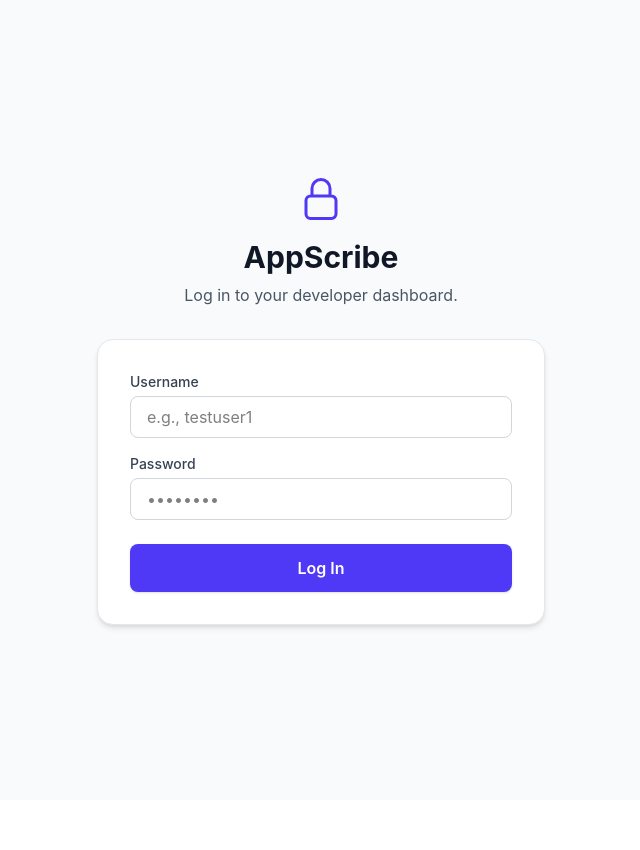
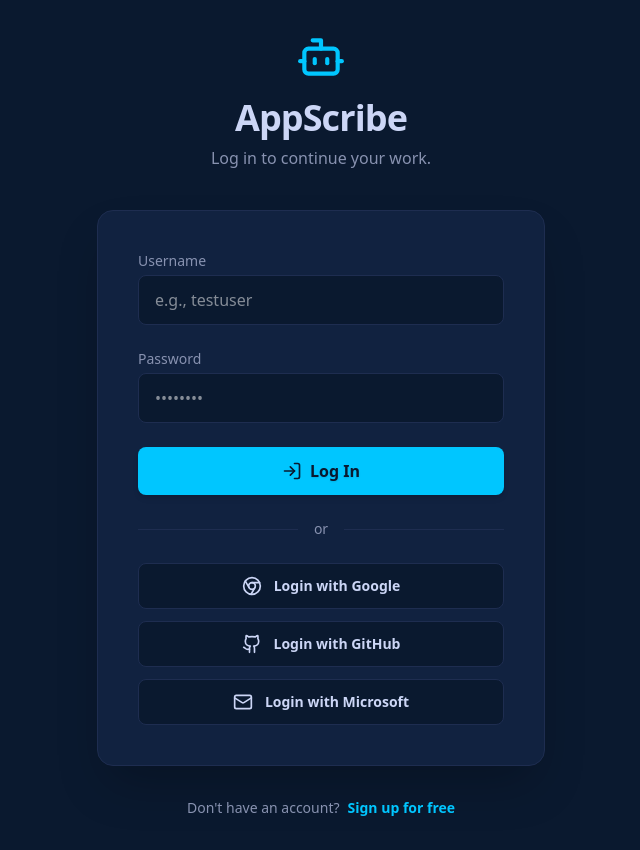
Before and after one commit to JeyachithraK/Appscribe, a React (Create React App) app: page /login in a window 1280 px wide. Shown: the whole page, without its empty margins (319-959 px from the left). Before the commit the page ends 800 px from the top, so only its background shows below. Built offline with nearby package versions, Linux system fonts and the light colour scheme.

Commit message:
Landing page styling done

```diff
--- a/src/pages/LandingPage.jsx
+++ b/src/pages/LandingPage.jsx
@@ -1,21 +1,52 @@
 import React, { useState, useEffect } from 'react';
-import { useNavigate } from 'react-router-dom'; // <-- Import useNavigate
 import { BrainCircuit, ListChecks, ArrowRight, Code, GitCommit, Bot, ChevronRight, Menu, X, ClipboardCheck } from 'lucide-react';
+import { useNavigate } from 'react-router-dom'; // Import useNavigate
 
 // Main App Component
-const LandingPage = () => {
+const App = () => {
   const [isMenuOpen, setIsMenuOpen] = useState(false);
-  const navigate = useNavigate(); // <-- Initialize the navigate function
+  const [isButtonActive, setIsButtonActive] = useState(false);
+  const navigate = useNavigate(); // Initialize useNavigate hook
 
-  const theme = {
-    colors: {
-      background: '#0a192f', // Navy Blue
-      primary: '#00c6ff',     // Bright Cyan/Blue
-      text: '#ccd6f6',
-      textLight: '#8892b0',
-      card: '#112240',
-      border: '#1e2d50',
-    },
+  // Define the words you want to rotate
+  const rotatingWords = ['Actionable Plan', 'Insights', 'Action', 'Impact', 'Success'];
+  const [currentWordIndex, setCurrentWordIndex] = useState(0);
+  const [wordOpacity, setWordOpacity] = useState(1);
+
+  // Use a useEffect to handle the word rotation
+  useEffect(() => {
+    const totalIntervalTime = 3000; // 3 seconds for the full cycle
+    const fadeOutTime = 700; // Match this with the CSS transition duration
+
+    const interval = setInterval(() => {
+      // Step 1: Start fading out
+      setWordOpacity(0);
+
+      // Step 2: After the fade-out transition, change the word and fade it back in
+      const changeWordTimeout = setTimeout(() => {
+        setCurrentWordIndex(prevIndex => (prevIndex + 1) % rotatingWords.length);
+        setWordOpacity(1);
+      }, fadeOutTime);
+
+      // Cleanup function for the timeout
+      return () => clearTimeout(changeWordTimeout);
+
+    }, totalIntervalTime);
+
+    // Cleanup function for the interval
+    return () => clearInterval(interval);
+  }, [rotatingWords.length]);
+
+  // Handle button click for cursor and animation
+  const handleButtonClick = () => {
+    setIsButtonActive(true);
+    // Simulate a short loading process
+    setTimeout(() => {
+      setIsButtonActive(false);
+      // Navigate to login page after simulation
+      navigate('/login');
+      console.log('Navigating to login page...');
+    }, 1500);
   };
 
   const navLinks = [
@@ -24,8 +55,20 @@
     { name: 'About', href: '#about' },
   ];
 
+  const theme = {
+    colors: {
+      background: '#0a192f', // Navy Blue
+      primary: '#00c6ff',     // Bright Cyan/Blue
+      text: '#ccd6f6',
+      textLight: '#8892b0',
+      card: '#112240',
+      border: '#1e2d50',
+    },
+  };
+
   return (
-    <div style={{ backgroundColor: theme.colors.background, color: theme.colors.text }} className="min-h-screen font-sans antialiased">
+    <div style={{ backgroundColor: theme.colors.background, color: theme.colors.text }}
+         className={`min-h-screen font-sans antialiased ${isButtonActive ? 'cursor-wait' : 'cursor-default'}`}>
       {/* Navbar */}
       <nav style={{ backgroundColor: theme.colors.card, borderBottom: `1px solid ${theme.colors.border}` }} className="sticky top-0 z-50 px-4 sm:px-8 py-4 shadow-md">
         <div className="container mx-auto flex justify-between items-center">
@@ -39,10 +82,12 @@
             ))}
           </div>
           <div className="hidden md:flex items-center space-x-4">
-            <button onClick={() => navigate('/login')} className="text-sm font-medium" style={{color: theme.colors.textLight}}>Log In</button>
+            <button onClick={() => navigate('/login')} className="text-sm font-medium hover:text-white transition-colors duration-300 cursor-pointer" style={{color: theme.colors.textLight}}>
+              Log In
+            </button>
             <button
-              onClick={() => navigate('/login')} // <-- Changed to navigate
-              className="text-sm font-medium px-4 py-2 rounded-md transition-all duration-300"
+              onClick={handleButtonClick}
+              className="text-sm font-medium px-4 py-2 rounded-md transition-all duration-300 transform hover:scale-105 cursor-pointer"
               style={{ backgroundColor: theme.colors.primary, color: '#0a192f' }}
             >
               Sign Up Free
@@ -61,10 +106,12 @@
               {navLinks.map(link => (
                 <a key={link.name} href={link.href} className="hover:text-white transition-colors duration-300" style={{color: theme.colors.textLight}} onClick={() => setIsMenuOpen(false)}>{link.name}</a>
               ))}
-              <button onClick={() => { navigate('/login'); setIsMenuOpen(false); }} className="text-sm font-medium" style={{color: theme.colors.textLight}}>Log In</button>
+              <button onClick={() => { navigate('/login'); setIsMenuOpen(false); }} className="text-sm font-medium hover:text-white transition-colors duration-300 cursor-pointer" style={{color: theme.colors.textLight}}>
+                Log In
+              </button>
               <button
-                onClick={() => { navigate('/login'); setIsMenuOpen(false); }} // <-- Changed to navigate
-                className="w-full text-sm font-medium px-4 py-2 rounded-md transition-all duration-300"
+                onClick={() => { handleButtonClick(); setIsMenuOpen(false); }}
+                className="w-full text-sm font-medium px-4 py-2 rounded-md transition-all duration-300 transform hover:scale-105 cursor-pointer"
                 style={{ backgroundColor: theme.colors.primary, color: '#0a192f' }}
               >
                 Sign Up Free
@@ -79,21 +126,30 @@
         <section className="container mx-auto px-4 sm:px-8 py-20 sm:py-32 flex flex-col md:flex-row items-center">
           <div className="md:w-1/2 text-center md:text-left">
             <h1 className="text-4xl sm:text-5xl lg:text-6xl font-extrabold leading-tight">
-              From Client Survey to <span style={{ color: theme.colors.primary }}>Actionable Plan</span>.
+              From Client Survey to <span key={rotatingWords[currentWordIndex]} className="inline-block transition-opacity duration-700 ease-in-out" style={{ color: theme.colors.primary, opacity: wordOpacity }}>{rotatingWords[currentWordIndex]}</span>
             </h1>
             <p className="mt-6 text-lg sm:text-xl max-w-xl mx-auto md:mx-0" style={{ color: theme.colors.textLight }}>
               AppScribe AI generates intelligent surveys to perfectly capture client needs, then automatically builds your entire project backlog. Stop guessing, start building.
             </p>
             <div className="mt-8 flex flex-col sm:flex-row justify-center md:justify-start gap-4">
+              {/* Button with animated arrow on hover and new click animation */}
               <button
-                onClick={() => navigate('/login')} // <-- Changed to navigate
-                className="font-bold px-8 py-4 rounded-md transition-all duration-300 flex items-center justify-center gap-2"
-                style={{ backgroundColor: theme.colors.primary, color: theme.colors.background }}
+                onClick={handleButtonClick}
+                className="font-bold px-8 py-4 rounded-md flex items-center justify-center gap-2 group transform hover:scale-105 cursor-pointer"
+                style={{
+                  color: isButtonActive ? theme.colors.text : theme.colors.background,
+                  background: `linear-gradient(to right, ${theme.colors.card}, ${theme.colors.primary} 50%, ${theme.colors.primary} 50%)`,
+                  backgroundSize: '200% 100%',
+                  backgroundPosition: isButtonActive ? 'left' : 'right',
+                  transition: 'background-position 0.5s, color 0.5s',
+                }}
               >
-                Get Started for Free <ArrowRight size={20} />
+                Get Started for Free
+                <ArrowRight size={20} className="transition-transform duration-300 group-hover:translate-x-1" />
               </button>
+              {/* Button with new hover style */}
               <button
-                className="font-bold px-8 py-4 rounded-md transition-all duration-300 border"
+                className="font-bold px-8 py-4 rounded-md transition-all duration-300 border hover:bg-white hover:bg-opacity-10 cursor-pointer"
                 style={{ borderColor: theme.colors.border, color: theme.colors.text }}
               >
                 Request a Demo
@@ -177,7 +233,7 @@
         <section id="about" className="py-20 sm:py-24" style={{ backgroundColor: theme.colors.card }}>
             <div className="container mx-auto px-4 sm:px-8 flex flex-col md:flex-row items-center gap-12">
                 <div className="md:w-1/2">
-                    <div className="p-8 rounded-lg" style={{backgroundColor: theme.colors.background}}>
+                    <div className="p-8 rounded-lg transition-transform transform hover:-translate-y-2" style={{backgroundColor: theme.colors.background}}>
                         <Code size={40} className="mb-4" style={{color: theme.colors.primary}}/>
                         <h3 className="text-2xl font-bold">Built for Developers, by Developers</h3>
                         <p className="mt-4" style={{color: theme.colors.textLight}}>
@@ -238,34 +294,31 @@
 
 
 const HeroAnimation = ({ theme }) => {
-  const [tasks, setTasks] = useState([
-    { id: 1, text: 'Create API endpoint for users', done: false },
-    { id: 2, text: 'Build hero section component', done: false },
-    { id: 3, text: 'Design database schema', done: false },
-    { id: 4, text: 'Implement user authentication', done: false },
-  ]);
-  const [progress, setProgress] = useState(0);
+  const initialTasks = [
+    { id: 1, text: 'Create API endpoint for users' },
+    { id: 2, text: 'Build hero section component' },
+    { id: 3, text: 'Design database schema' },
+    { id: 4, text: 'Implement user authentication' },
+  ];
+  const [completedIndex, setCompletedIndex] = useState(-1);
 
   useEffect(() => {
     const interval = setInterval(() => {
-      setTasks(prevTasks => {
-        const notDoneIndex = prevTasks.findIndex(t => !t.done);
-        if (notDoneIndex > -1) {
-          const newTasks = [...prevTasks];
-          newTasks[notDoneIndex].done = true;
-          return newTasks;
+      setCompletedIndex(prevIndex => {
+        // If we've completed all tasks, reset
+        if (prevIndex === initialTasks.length - 1) {
+          return -1;
         }
-        // Reset
-        return prevTasks.map(t => ({ ...t, done: false }));
+        // Otherwise, move to the next task
+        return prevIndex + 1;
       });
-    }, 1500);
+    }, 2000);
+
+    // Cleanup function to clear the interval
     return () => clearInterval(interval);
-  }, []);
+  }, []); // Empty dependency array ensures this runs only once
 
-  useEffect(() => {
-    const doneCount = tasks.filter(t => t.done).length;
-    setProgress((doneCount / tasks.length) * 100);
-  }, [tasks]);
+  const progress = ((completedIndex + 1) / initialTasks.length) * 100;
 
   return (
     <div className="w-full max-w-md p-6 rounded-xl shadow-2xl" style={{ backgroundColor: theme.colors.card, border: `1px solid ${theme.colors.border}` }}>
@@ -275,17 +328,17 @@
       </div>
       <div className="w-full h-px mb-4" style={{ backgroundColor: theme.colors.border }}></div>
       <div className="space-y-3">
-        {tasks.map(task => (
+        {initialTasks.map((task, index) => (
           <div
             key={task.id}
-            className={`flex items-center p-3 rounded-md transition-all duration-500 ${task.done ? 'opacity-50' : 'opacity-100'}`}
+            className={`flex items-center p-3 rounded-md transition-all duration-500 ${index <= completedIndex ? 'opacity-50' : 'opacity-100'}`}
             style={{ backgroundColor: theme.colors.background }}
           >
             <div
-              className={`w-5 h-5 rounded-full mr-3 flex-shrink-0 border-2 transition-all duration-500 ${task.done ? 'bg-green-400 border-green-400' : ''}`}
+              className={`w-5 h-5 rounded-full mr-3 flex-shrink-0 border-2 transition-all duration-500 ${index <= completedIndex ? 'bg-green-400 border-green-400' : ''}`}
               style={{ borderColor: theme.colors.primary }}
             ></div>
-            <p className={`text-sm transition-all duration-500 ${task.done ? 'line-through' : ''}`} style={{ color: theme.colors.text }}>
+            <p className={`text-sm transition-all duration-500 ${index <= completedIndex ? 'line-through' : ''}`} style={{ color: theme.colors.text }}>
               {task.text}
             </p>
           </div>
@@ -304,4 +357,4 @@
   );
 };
 
-export default LandingPage;
+export default App;
--- a/src/pages/LoginPage.jsx
+++ b/src/pages/LoginPage.jsx
@@ -1,15 +1,23 @@
 import React, { useState } from 'react';
-import { useNavigate } from 'react-router-dom';
-import axios from 'axios';
-import Icon from '../components/Icon'; // Assuming you have this component
+import { Bot, LogIn, Github, Mail, Chrome } from 'lucide-react';
 
-// The component now accepts an `onLoginSuccess` prop instead of `setPage`
-const LoginPage = ({ onLoginSuccess }) => {
+const LoginPage = ({ onLoginSuccess, onNavigateBack }) => {
   const [username, setUsername] = useState('');
   const [password, setPassword] = useState('');
   const [error, setError] = useState('');
   const [isLoading, setIsLoading] = useState(false);
-  const navigate = useNavigate();
+
+  // Define the same theme colors from your LandingPage
+  const theme = {
+    colors: {
+      background: '#0a192f',
+      primary: '#00c6ff',
+      text: '#ccd6f6',
+      textLight: '#8892b0',
+      card: '#112240',
+      border: '#1e2d50',
+    },
+  };
 
   const handleLogin = async (e) => {
     e.preventDefault();
@@ -17,62 +25,103 @@
     setError('');
 
     try {
-      const response = await axios.post('http://127.0.0.1:8000/api/login', {
-        username: username,
-        password: password,
-      });
+      // Simulate an API call with a 1.5-second delay
+      await new Promise(resolve => setTimeout(resolve, 1500));
 
-      // On success, call the function passed from App.jsx
-      if (response.data.status === 'success') {
-        onLoginSuccess(response.data.username); // Pass the username up to the App component
-        navigate('/dashboard'); // Then navigate to the dashboard
+      // Mock login logic with hardcoded credentials for demonstration
+      if (username === 'testuser' && password === 'password') {
+        onLoginSuccess(username);
+      } else {
+        throw new Error('Invalid username or password.');
       }
     } catch (err) {
-      if (err.response && err.response.data && err.response.data.detail) {
-        setError(err.response.data.detail);
-      } else {
-        setError('An unexpected error occurred. Please try again.');
-      }
+      setError(err.message || 'An unexpected error occurred. Please try again.');
     } finally {
       setIsLoading(false);
     }
   };
 
+  // Helper component for social login buttons
+  const SocialAuthButton = ({ icon, label, onClick }) => (
+    <button
+      type="button"
+      onClick={onClick}
+      className="flex items-center justify-center w-full px-4 py-3 rounded-lg border transition-colors duration-200 hover:bg-opacity-80"
+      style={{
+        backgroundColor: theme.colors.background,
+        borderColor: theme.colors.border,
+        color: theme.colors.text,
+      }}
+    >
+      {icon}
+      <span className="ml-3 font-semibold text-sm">{label}</span>
+    </button>
+  );
+
   return (
-    <div className="min-h-screen bg-gray-50 flex flex-col justify-center items-center p-4">
-      <div className="w-full max-w-md">
-        <div className="text-center mb-8">
-          <Icon path="M16.5 10.5V6.75a4.5 4.5 0 10-9 0v3.75m-.75 11.25h10.5a2.25 2.25 0 002.25-2.25v-6.75a2.25 2.25 0 00-2.25-2.25H6.75a2.25 2.25 0 00-2.25 2.25v6.75a2.25 2.25 0 002.25 2.25z" className="w-12 h-12 text-indigo-600 mx-auto"/>
-          <h1 className="text-3xl font-bold text-gray-900 mt-4">AppScribe</h1>
-          <p className="text-gray-600 mt-2">Log in to your developer dashboard.</p>
+    <div
+      style={{ backgroundColor: theme.colors.background, color: theme.colors.text }}
+      className="min-h-screen font-sans antialiased flex flex-col justify-center items-center p-4 sm:p-8"
+    >
+      <div className="w-full max-w-md animate-fade-in-up">
+        {/* Header with App Logo and Title */}
+        <div className="text-center mb-10">
+          <Bot size={50} style={{ color: theme.colors.primary }} className="mx-auto" />
+          <h1 className="text-4xl font-extrabold mt-4 tracking-tight">AppScribe</h1>
+          <p className="mt-2 text-base" style={{ color: theme.colors.textLight }}>Log in to continue your work.</p>
         </div>
-        <div className="bg-white p-8 rounded-2xl shadow-md border border-gray-200">
-          <form onSubmit={handleLogin}>
+
+        {/* Login Form Container */}
+        <div
+          className="p-8 sm:p-10 rounded-2xl shadow-2xl transition-all duration-300"
+          style={{ backgroundColor: theme.colors.card, border: `1px solid ${theme.colors.border}` }}
+        >
+          <form onSubmit={handleLogin} className="space-y-6">
+            {/* Error Message */}
             {error && (
-              <div className="bg-red-100 border border-red-400 text-red-700 px-4 py-3 rounded-lg relative mb-4" role="alert">
+              <div
+                className="bg-red-900 bg-opacity-30 border border-red-900 text-red-300 px-4 py-3 rounded-lg relative"
+                role="alert"
+              >
                 <span className="block sm:inline">{error}</span>
               </div>
             )}
-            <div className="mb-4">
-              <label className="block text-sm font-medium text-gray-700 mb-1" htmlFor="username">
+
+            {/* Username Field */}
+            <div>
+              <label className="block text-sm font-medium mb-1" style={{ color: theme.colors.textLight }} htmlFor="username">
                 Username
               </label>
               <input
-                className="w-full px-4 py-2 border border-gray-300 rounded-lg focus:ring-2 focus:ring-indigo-500"
+                className="w-full px-4 py-3 rounded-lg focus:ring-2 focus:ring-opacity-50 text-white"
+                style={{
+                  backgroundColor: theme.colors.background,
+                  border: `1px solid ${theme.colors.border}`,
+                  outline: 'none',
+                  transition: 'border-color 0.2s',
+                }}
                 type="text"
                 id="username"
-                placeholder="e.g., testuser1"
+                placeholder="e.g., testuser"
                 value={username}
                 onChange={(e) => setUsername(e.target.value)}
                 required
               />
             </div>
-            <div className="mb-6">
-              <label className="block text-sm font-medium text-gray-700 mb-1" htmlFor="password">
+
+            {/* Password Field */}
+            <div>
+              <label className="block text-sm font-medium mb-1" style={{ color: theme.colors.textLight }} htmlFor="password">
                 Password
               </label>
               <input
-                className="w-full px-4 py-2 border border-gray-300 rounded-lg focus:ring-2 focus:ring-indigo-500"
+                className="w-full px-4 py-3 rounded-lg focus:ring-2 focus:ring-opacity-50 text-white"
+                style={{
+                  backgroundColor: theme.colors.background,
+                  border: `1px solid ${theme.colors.border}`,
+                  outline: 'none',
+                  transition: 'border-color 0.2s',
+                }}
                 type="password"
                 id="password"
                 placeholder="••••••••"
@@ -81,14 +130,54 @@
                 required
               />
             </div>
+
+            {/* Login Button */}
             <button
               type="submit"
-              className="w-full bg-indigo-600 text-white font-semibold py-3 px-4 rounded-lg shadow-sm hover:bg-indigo-700 transition-all duration-200 flex items-center justify-center disabled:opacity-50"
+              className="w-full font-bold py-3 px-4 rounded-lg shadow-md transition-all duration-300 flex items-center justify-center disabled:opacity-50 disabled:cursor-not-allowed"
+              style={{
+                backgroundColor: theme.colors.primary,
+                color: theme.colors.background,
+                textShadow: '0 1px 2px rgba(0,0,0,0.1)',
+                transform: isLoading ? 'scale(0.98)' : 'scale(1)',
+              }}
               disabled={isLoading}
             >
-              {isLoading ? 'Logging in...' : 'Log In'}
+              {isLoading ? 'Logging In...' : (
+                <>
+                  <LogIn size={20} className="mr-2" /> Log In
+                </>
+              )}
             </button>
           </form>
+
+          {/* Social Login Divider */}
+          <div className="flex items-center my-6">
+            <div className="flex-grow h-px" style={{ backgroundColor: theme.colors.border }}></div>
+            <span className="px-4 text-sm" style={{ color: theme.colors.textLight }}>or</span>
+            <div className="flex-grow h-px" style={{ backgroundColor: theme.colors.border }}></div>
+          </div>
+
+          {/* Social Login Buttons */}
+          <div className="space-y-3">
+            <SocialAuthButton icon={<Chrome size={20} />} label="Login with Google" onClick={() => alert('Google login clicked!')}/>
+            <SocialAuthButton icon={<Github size={20} />} label="Login with GitHub" onClick={() => alert('GitHub login clicked!')}/>
+            <SocialAuthButton icon={<Mail size={20} />} label="Login with Microsoft" onClick={() => alert('Microsoft login clicked!')}/>
+          </div>
+        </div>
+
+        {/* Sign Up / Back to Home Link */}
+        <div className="mt-8 text-center">
+          <p className="text-sm" style={{ color: theme.colors.textLight }}>
+            Don't have an account?
+            <button
+              onClick={onNavigateBack}
+              className="text-sm font-semibold ml-2 transition-colors duration-200 hover:text-white"
+              style={{ color: theme.colors.primary }}
+            >
+              Sign up for free
+            </button>
+          </p>
         </div>
       </div>
     </div>
```
Also changed, not shown: src/App.js (line endings or trailing spaces). Lines whose indentation alone changed are shown as unchanged.
